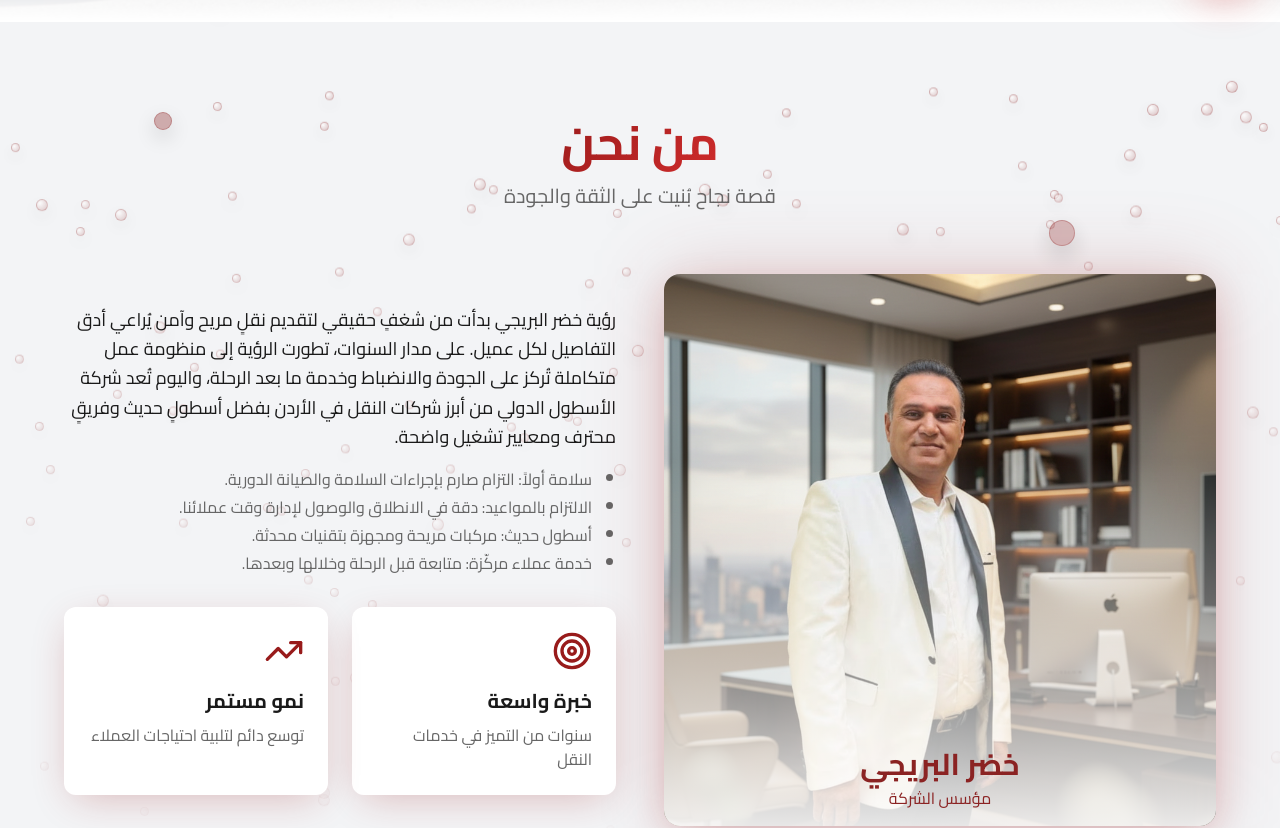
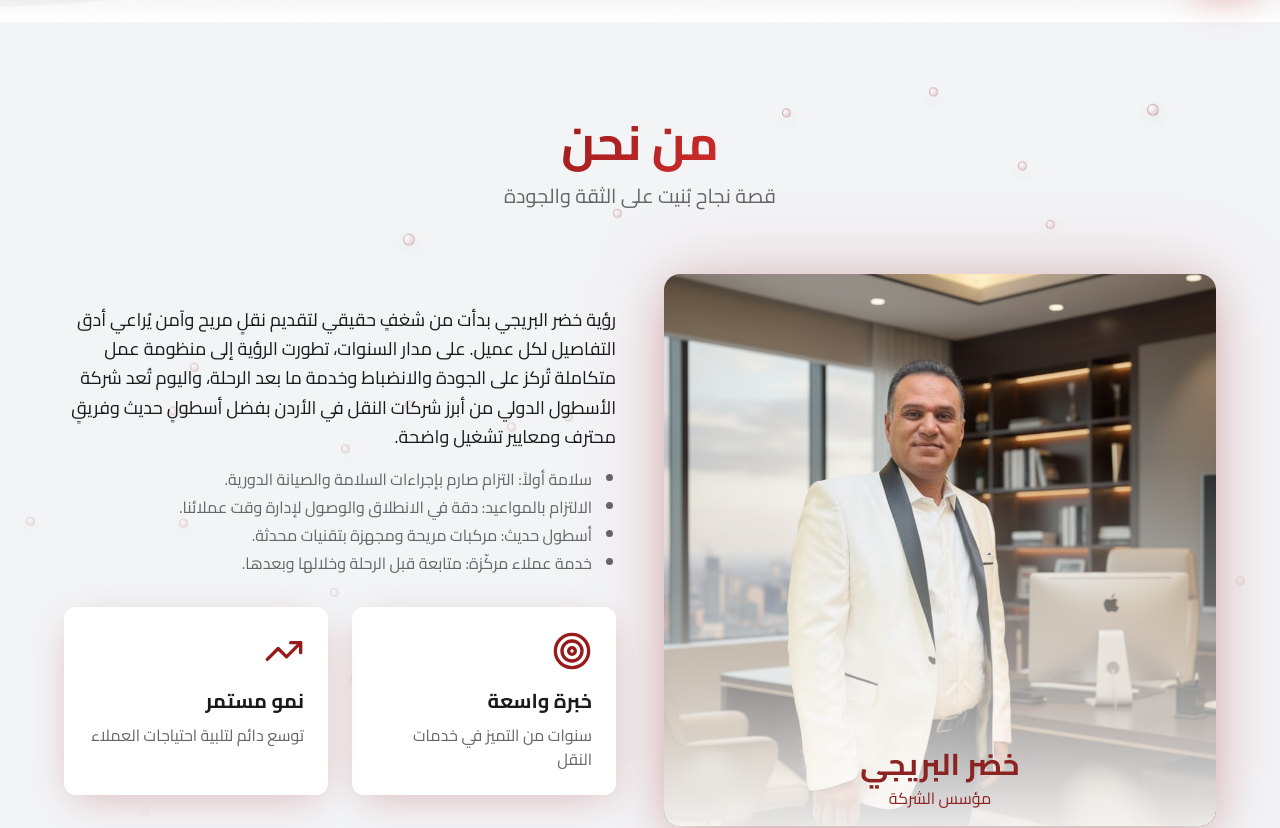
Before and after one commit to Hamza-Kitana/if, a React (Vite) app: page / in a window 1280 px wide. Shown: the part 778-1606 px from the top of the page. Built offline with nearby package versions, Linux system fonts and the light colour scheme; the HTML template or start-up script is replaced by a standard one.

Commit message:
Performance: Reduce animated particles in About section from 270 to 50

```diff
--- a/src/components/AboutFounder.tsx
+++ b/src/components/AboutFounder.tsx
@@ -106,10 +106,10 @@ const AboutFounder = () => {
 export default AboutFounder;
 
 function RainParticles() {
-  // Always animate rain regardless of reduced motion preference, per request
+  // Reduced particle count for better performance
 
-  const SmallSet = Array.from({ length: 150 });
-  const LargeSet = Array.from({ length: 120 });
+  const SmallSet = Array.from({ length: 30 });
+  const LargeSet = Array.from({ length: 20 });
 
   return (
     <div className="pointer-events-none absolute inset-0 z-0 overflow-hidden">
@@ -167,16 +167,6 @@ function RainParticles() {
           />
         );
       })}
-
-      {/* Always-visible sample particles for assurance */}
-      <span
-        className="absolute rounded-full"
-        style={{ left: '12%', top: '10%', width: 18, height: 18, background: 'rgba(139,35,35,0.35)', boxShadow: '0 8px 20px rgba(0,0,0,0.15)', border: '1px solid rgba(139,35,35,0.3)' }}
-      />
-      <span
-        className="absolute rounded-full hidden sm:block"
-        style={{ right: '16%', top: '22%', width: 26, height: 26, background: 'rgba(139,35,35,0.28)', boxShadow: '0 10px 24px rgba(0,0,0,0.18)', border: '1px solid rgba(139,35,35,0.28)' }}
-      />
     </div>
   );
 }
```
